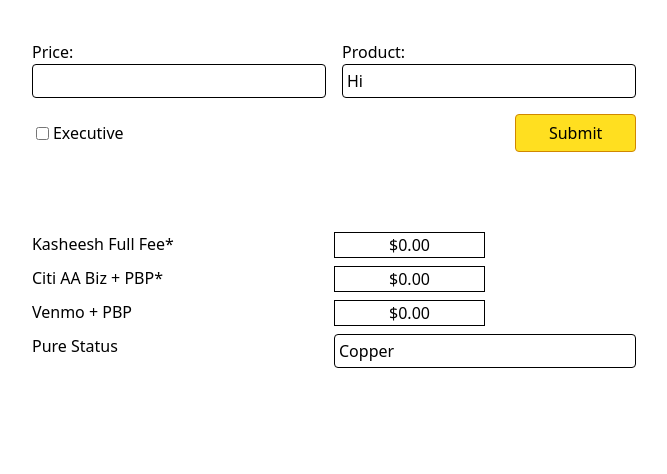
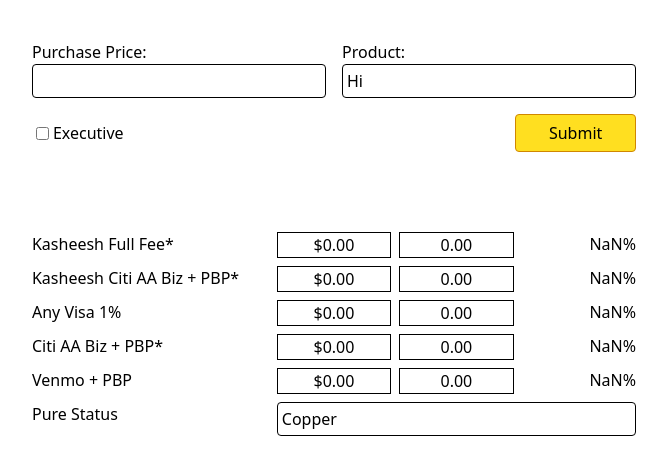
Before and after one commit to justinbian10/costgold-frontend, a React (Vite) app: page / in a window 1280 px wide. Shown: the top 474 px of the page, without its empty margins (306-973 px from the left). Built offline with nearby package versions, Linux system fonts and the light colour scheme.

Commit message:
Add purchase price as well as metrics for tracking gain/loss with given price

```diff
--- a/src/App.tsx
+++ b/src/App.tsx
@@ -6,9 +6,17 @@ import CostgoldClient from "./helpers/CostgoldClient.tsx";
 
 function App() {
   const [price, setPrice] = useState(0);
+  const [buyPrice, setBuyPrice] = useState(0);
   const [isPriceLoading, setIsPriceLoading] = useState(false);
 
   const handlePriceQuery = async (event) => {
+	const inputBuyPrice = event.target.price.value != "" ? parseFloat(event.target.price.value) : 0;
+	if (Number.isNaN(inputBuyPrice)) {
+		setPrice(0);
+		return
+	}
+	setBuyPrice(inputBuyPrice);
+
   	const client = new CostgoldClient(import.meta.env.VITE_BASE_URL);
   	const response = client.getPrice(event.target.product.value);
 	setIsPriceLoading(true);
@@ -32,7 +40,7 @@ function App() {
     	<div className="flex items-center flex-col mx-auto" >
 		<ProductForm handlePriceQuery={handlePriceQuery}/>
 		<p>{displayPrice()}</p>
-		<PurchaseValueDisplay price={price} buyPrice={price} />
+		<PurchaseValueDisplay price={price} buyPrice={buyPrice} />
 	</div>
     </>
   )
--- a/src/components/ProductForm.tsx
+++ b/src/components/ProductForm.tsx
@@ -8,7 +8,7 @@ function ProductForm({handlePriceQuery}) {
   return (
 	<form onSubmit={handleSubmit} className="p-10 flex gap-4 flex-wrap">
 		<div className="basis-[calc(50%-8px)] grow-1 flex flex-col">
-			<label htmlFor="price" className="text-md">Price:</label>
+			<label htmlFor="price" className="text-md">Purchase Price:</label>
 			<input type="text" id="price" name="price" className="border text-md appearance-none rounded-sm p-1 basis-full" />
 		</div>
 		<label htmlFor="product" className="basis-[calc(50%-8px)] grow-1 flex flex-col">
--- a/src/components/PurchaseValueDisplay.tsx
+++ b/src/components/PurchaseValueDisplay.tsx
@@ -1,6 +1,7 @@
 import { useState, useEffect } from 'react'
 
 function PurchaseValueDisplay({price, buyPrice}) {
+	//const [buyPrice, setBuyPrice] = useState(0);
 	const [pureStatusPercent, setPureStatusPercent] = useState(.75);
 
 	const calculateBreakeven = (feePercent) => {
@@ -19,6 +20,10 @@ function PurchaseValueDisplay({price, buyPrice}) {
 		setPureStatusPercent(event.target.value);
 	}
 
+	//const handleBuyPriceChange = (event) => {
+	//	setBuyPrice(event.target.value);
+	//}
+
 	const displayPaymentSummary = (paymentName, feePercent) => {
 		return (
 			<>
@@ -30,12 +35,14 @@ function PurchaseValueDisplay({price, buyPrice}) {
 	}
 
 	return (
-		<div className="grid grid-cols-4 gap-y-2 p-10 w-full">
-			<PaymentSummary price={price} paymentName="Kasheesh Full Fee*" feePercent="2" pureStatusPercent={pureStatusPercent} />
-			<PaymentSummary price={price} paymentName="Citi AA Biz + PBP*" feePercent="-1.8" pureStatusPercent={pureStatusPercent} />
-			<PaymentSummary price={price} paymentName="Venmo + PBP" feePercent="-5" pureStatusPercent={pureStatusPercent} />
+		<div className="grid grid-cols-5 gap-2 p-10 w-full">
+			<PaymentSummary price={price} buyPrice={buyPrice} paymentName="Kasheesh Full Fee*" feePercent="2" pureStatusPercent={pureStatusPercent} />
+			<PaymentSummary price={price} buyPrice={buyPrice} paymentName="Kasheesh Citi AA Biz + PBP*" feePercent=".2" pureStatusPercent={pureStatusPercent} />
+			<PaymentSummary price={price} buyPrice={buyPrice} paymentName="Any Visa 1%" feePercent="-1" pureStatusPercent={pureStatusPercent} />
+			<PaymentSummary price={price} buyPrice={buyPrice} paymentName="Citi AA Biz + PBP*" feePercent="-1.8" pureStatusPercent={pureStatusPercent} />
+			<PaymentSummary price={price} buyPrice={buyPrice} paymentName="Venmo + PBP" feePercent="-5" pureStatusPercent={pureStatusPercent} />
 			<p className="col-span-2">Pure Status</p>
-			<select name="product" className="border text-md appearance-none rounded-sm p-1 col-span-2" onChange={handleStatusChange}>
+			<select name="product" className="border text-md appearance-none rounded-sm p-1 col-span-3 flex items-center" onChange={handleStatusChange}>
 				<option value=".75">Copper</option>
 				<option value=".7">Silver</option>
 				<option value=".625">Gold</option>
@@ -51,22 +58,46 @@ function PurchaseValueDisplay({price, buyPrice}) {
 }
 
 
-function PaymentSummary({price, paymentName, feePercent, pureStatusPercent}) {
+function PaymentSummary({price, buyPrice, paymentName, feePercent, pureStatusPercent}) {
 	const [breakeven, setBreakeven] = useState(price);
+	const [percent, setPercent] = useState("");
+	const [backgroundColor, setBackgroundColor] = useState("bg-white");
+
+	const setBackground = (currPercent) => {
+		if (currPercent <= -2) {
+			setBackgroundColor("bg-red-500");
+		} else if (currPercent > -2 && currPercent < 0) {
+			setBackgroundColor("bg-red-300");
+		} else if (currPercent >= 0 && currPercent < 2) {
+			setBackgroundColor("bg-green-300");
+		} else if (currPercent >= 2) {
+			setBackgroundColor("bg-green-500");
+		}
+	}
+
+	const floatToPercent = (num) => {
+		return (100 * num).toFixed(2);
+	}
 
 	useEffect(() => {
+		console.log(price);
 		const pureFee = pureStatusPercent != "" ? 0.01 * parseFloat(pureStatusPercent) : 0;
 		const priceAfterPure = price - (price * pureFee)
-		console.log(priceAfterPure)
 		const maxBuyPrice = priceAfterPure / (1 + (0.01 * feePercent))
 		setBreakeven(maxBuyPrice);
-	}, [pureStatusPercent, price]);
+
+		const currPercent = floatToPercent(breakeven / buyPrice - 1);
+		setPercent(currPercent);
+		setBackground(currPercent);
+	}, [pureStatusPercent, price, buyPrice]);
 
 	return (
 		<>
 			<h3 className="col-span-2">{paymentName}</h3>
 			<p className="border text-center w-full">{`$${(breakeven).toFixed(2)}`}</p>
-			<p className="text-center">{}</p>			</>
+			<p className={`border text-center w-full ${backgroundColor}`}>{`${(breakeven - buyPrice).toFixed(2)}`}</p>
+			<p className={"text-right " + backgroundColor}>{percent}%</p>
+		</>
 	)
 }
 export default PurchaseValueDisplay;
```
